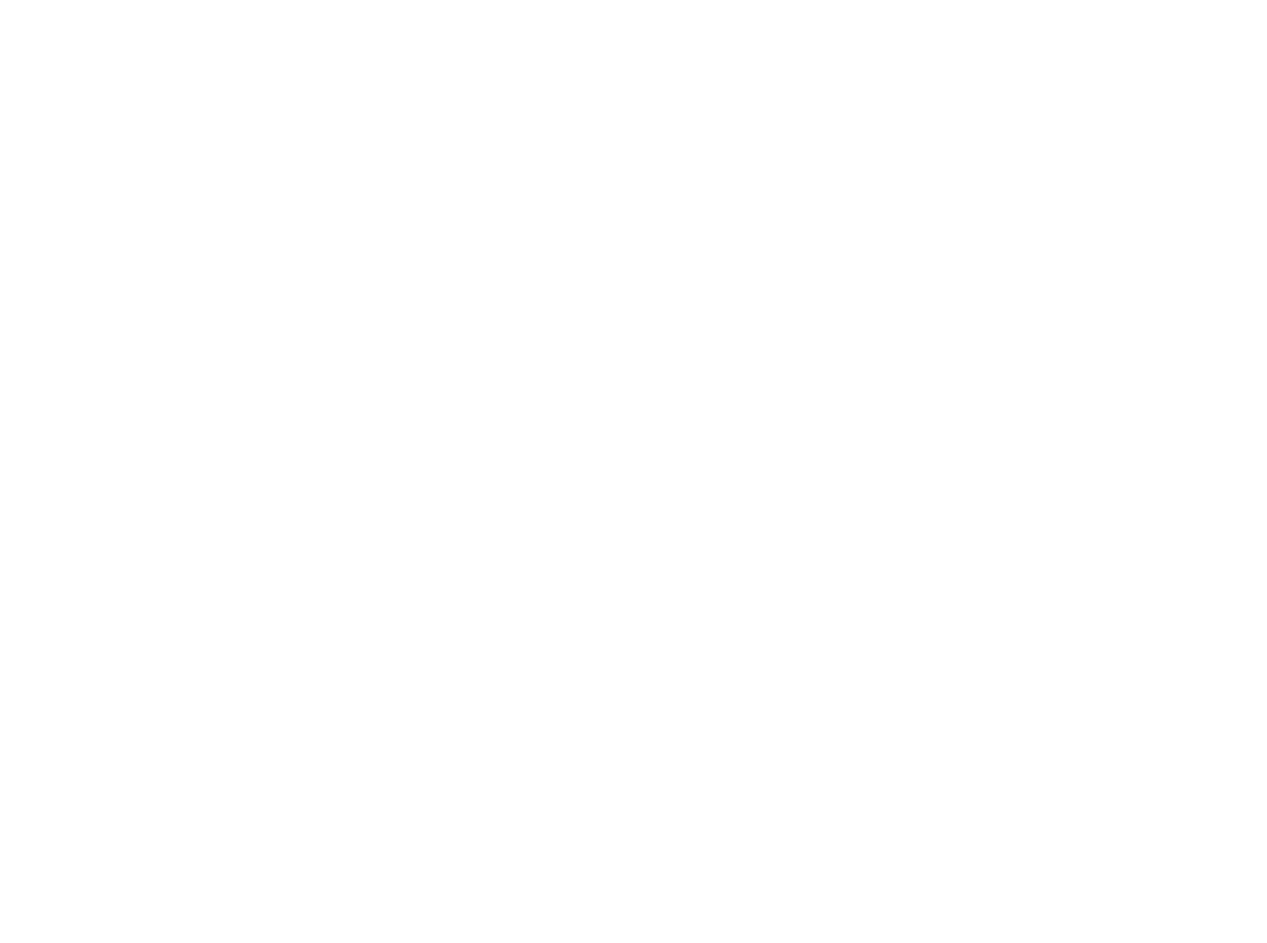
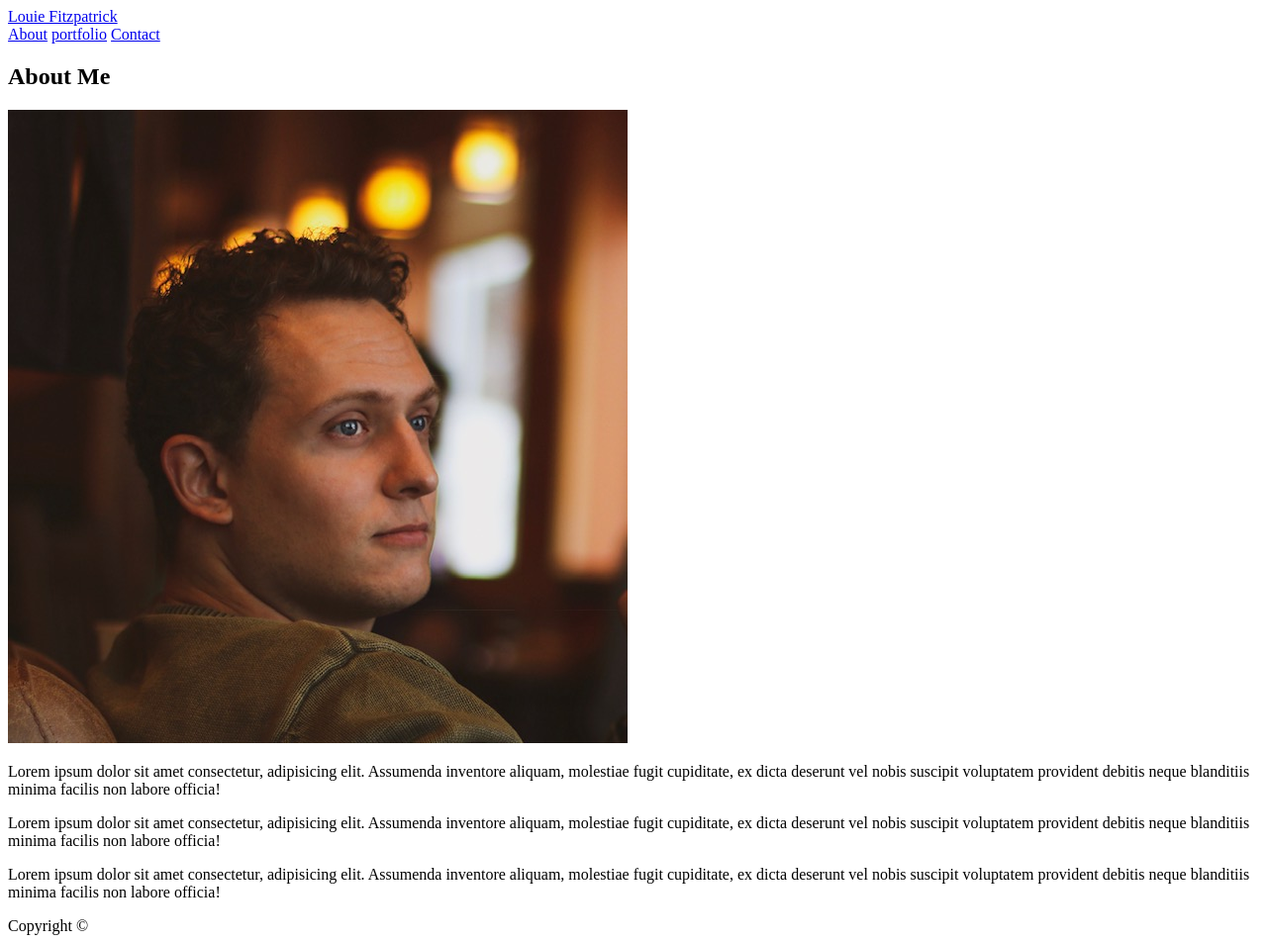
Before and after one commit to Fitzpa/Responsive-Portfolio, a plain HTML site: page index.html in a window 1280 px wide. Shown: the whole page at 99% size. Before the commit the page ends 800 px from the top, so only its background shows below. Drawn offline with Linux system fonts and the light colour scheme.

Commit message:
square one

```diff
--- a/index.html
+++ b/index.html
@@ -4,10 +4,48 @@
         <meta charset="UTF-8">
         <meta name="viewport" content="width=device-width, initial-scale=1.0">
         <meta http-equiv="X-UA-Compatible" content="ie=edge">
-    <title>Document</title>
+        <title>About | Louie Fitzpatrick</title>
         <link rel="stylesheet" href="css/style.css">
     </head>
     <body>
-
+        <header id="masthead">
+            <div>
+                <a href="index.html" id="logo">Louie Fitzpatrick</a>
+                <nav>
+                    <a href="index.html">About</a>
+                    <a href="portfolio.html">portfolio</a>
+                    <a href="contact.html">Contact</a>
+                </nav>
+            </div>
+        </header>
+            <div id="main-container" class="container">
+                <section class="main-section">
+                    <h1>About Me</h1>
+                    <img src="images/IMG_8708 (2).jpg" alt="Photo of Louie Fitzpatrick">
+                    <p>
+                        Lorem ipsum dolor sit amet consectetur, adipisicing elit.
+                        Assumenda inventore aliquam, molestiae fugit cupiditate,
+                        ex dicta deserunt vel nobis suscipit voluptatem provident
+                        debitis neque blanditiis minima facilis non labore officia!
+                    </p>
+                    <p>
+                        Lorem ipsum dolor sit amet consectetur, adipisicing elit.
+                        Assumenda inventore aliquam, molestiae fugit cupiditate,
+                        ex dicta deserunt vel nobis suscipit voluptatem provident
+                        debitis neque blanditiis minima facilis non labore officia!
+                    </p>
+                    <p>
+                        Lorem ipsum dolor sit amet consectetur, adipisicing elit.
+                        Assumenda inventore aliquam, molestiae fugit cupiditate,
+                        ex dicta deserunt vel nobis suscipit voluptatem provident
+                        debitis neque blanditiis minima facilis non labore officia!
+                    </p>
+                </section>
+            </div>
+        <footer>
+            <div class="container">
+                Copyright ©
+            </div>
+        </footer>
     </body>
 </html>
```
Also changed, not shown: contact.html (added, +49 -0 lines), portfolio.html (added, +52 -0 lines), css/style.css (deleted), images/IMG_8708 (2).jpg (added), images/cat.jpg (added), images/concrete_seamless.png (added), images/technics-q-c-640-480-1.jpg (added), images/technics-q-c-640-480-2.jpg (added), images/technics-q-c-640-480-5.jpg (added), images/technics-q-c-640-480-7.jpg (added), images/technics-q-c-640-480-9.jpg (added). Lines whose indentation alone changed are shown as unchanged.
